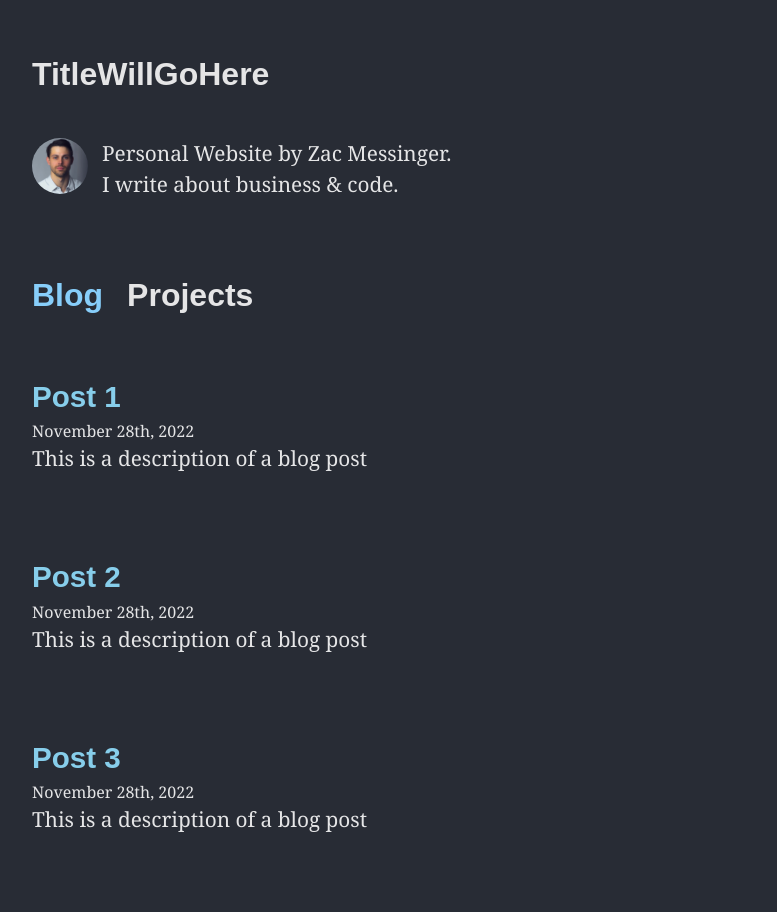
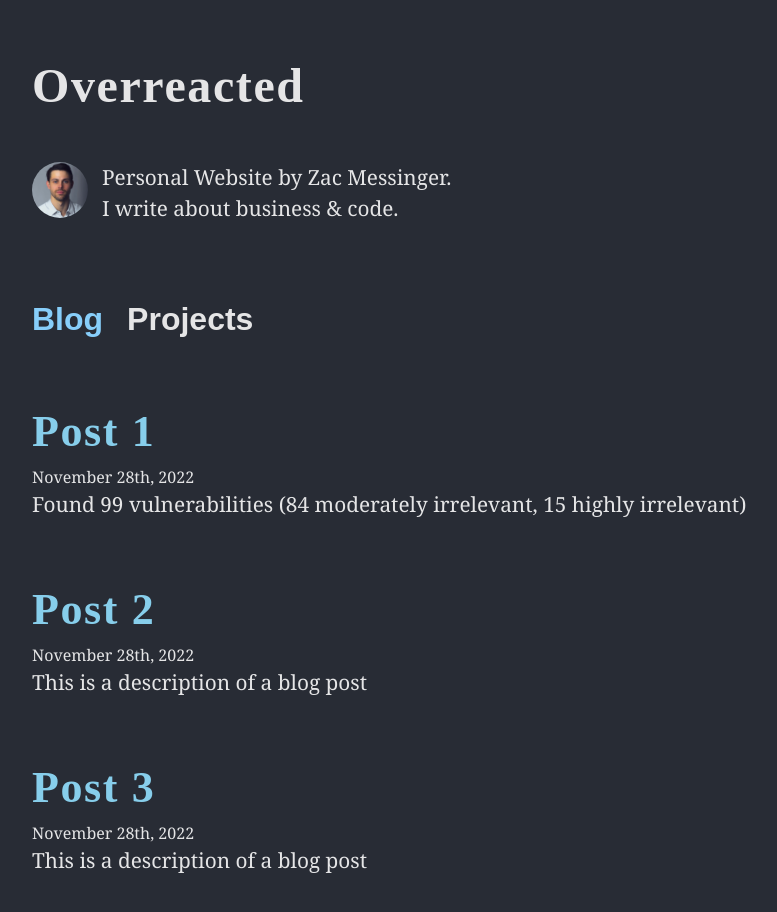
Before and after one commit to zmess24/personal-blog, a Gatsby site: page / in a window 1280 px wide. Shown: the whole page, without its empty margins (168-945 px from the left). Built offline with nearby package versions, Linux system fonts and the light colour scheme; Gatsby itself is replaced by a stand-in of ours.

Commit message:
implemented google fonts

```diff
--- a/gatsby-config.ts
+++ b/gatsby-config.ts
@@ -1,35 +1,52 @@
-import type { GatsbyConfig } from "gatsby";
+import type { GatsbyConfig } from 'gatsby';
 
 const config: GatsbyConfig = {
 	siteMetadata: {
 		title: `Zac Messinger Blog`,
-		siteUrl: `https://www.yourdomain.tld`,
+		siteUrl: `https://www.yourdomain.tld`
 	},
 	// More easily incorporate content into your pages through automatic TypeScript type generation and better GraphQL IntelliSense.
 	// If you use VSCode you can also use the GraphQL plugin
 	// Learn more at: https://gatsby.dev/graphql-typegen
 	graphqlTypegen: true,
 	plugins: [
-		"gatsby-plugin-netlify-cms",
+		'gatsby-plugin-netlify-cms',
 		{
-			resolve: "gatsby-plugin-google-analytics",
+			resolve: 'gatsby-plugin-google-analytics',
 			options: {
-				trackingId: "1235",
+				trackingId: '1235'
+			}
+		},
+		'gatsby-plugin-image',
+		'gatsby-plugin-sitemap',
+		'gatsby-plugin-sharp',
+		'gatsby-transformer-sharp',
+		{
+			resolve: 'gatsby-source-filesystem',
+			options: {
+				name: 'images',
+				path: './src/images/'
 			},
+			__key: 'images'
 		},
-		"gatsby-plugin-image",
-		"gatsby-plugin-sitemap",
-		"gatsby-plugin-sharp",
-		"gatsby-transformer-sharp",
 		{
-			resolve: "gatsby-source-filesystem",
+			resolve: `gatsby-omni-font-loader`,
 			options: {
-				name: "images",
-				path: "./src/images/",
-			},
-			__key: "images",
-		},
-	],
+				enableListener: true,
+				preconnect: [
+					`https://fonts.googleapis.com`,
+					`https://fonts.gstatic.com`
+				],
+				web: [
+					{
+						name: `Londrina Solid`,
+						file: `https://fonts.googleapis.com/css2?family=Londrina+Solid:wght@400&display=swap`
+						// file: `https://fonts.googleapis.com/css2?family=Londrina+Solid:wght@400;900&display=swap"`
+					}
+				]
+			}
+		}
+	]
 };
 
 export default config;
--- a/package.json
+++ b/package.json
@@ -17,6 +17,7 @@
   },
   "dependencies": {
     "gatsby": "^5.2.0",
+    "gatsby-omni-font-loader": "^2.0.2",
     "gatsby-plugin-google-analytics": "^5.2.0",
     "gatsby-plugin-image": "^3.2.0",
     "gatsby-plugin-netlify-cms": "^7.2.0",
@@ -26,7 +27,8 @@
     "gatsby-transformer-sharp": "^5.2.0",
     "netlify-cms-app": "^2.15.72",
     "react": "^18.2.0",
-    "react-dom": "^18.2.0"
+    "react-dom": "^18.2.0",
+    "react-helmet": "^6.1.0"
   },
   "devDependencies": {
     "@types/node": "^18.11.9",
--- a/src/components/BlogList/index.css
+++ b/src/components/BlogList/index.css
@@ -1,11 +1,10 @@
 h3 {
 	margin-left: 0;
 	margin-right: 0;
-	margin-top: 3.5rem;
+	margin-top: 2rem;
 	margin-bottom: 0;
-	font-size: 1.85rem;
+	font-size: 2.75rem;
 	color: skyblue;
-	font-family: Montserrat, sans-serif;
 }
 
 small {
--- a/src/components/BlogList/index.tsx
+++ b/src/components/BlogList/index.tsx
@@ -21,7 +21,7 @@ const BlogList: React.FC<BlostListProps> = ({ posts }) => {
 				{posts.map((post, index) => {
 					return (
 						<article key={index} className="article">
-							<h3 className="title">{post.title}</h3>
+							<h3 className="title-font">{post.title}</h3>
 							<small className="date">{post.date}</small>
 							<p className="">{post.description}</p>
 						</article>
--- a/src/components/Header/index.css
+++ b/src/components/Header/index.css
@@ -6,8 +6,7 @@ header {
 
 header h1 {
 	margin-bottom: 2.5rem;
-	font-family: 'Montserrat', sans-serif;
-	font-size: 2rem;
+	font-size: 3rem;
 	margin-top: 0;
 }
 
--- a/src/components/Header/index.tsx
+++ b/src/components/Header/index.tsx
@@ -5,7 +5,7 @@ import './index.css';
 const Header: React.FC = () => {
 	return (
 		<header>
-			<h1>TitleWillGoHere</h1>
+			<h1 className="title-font">Overreacted</h1>
 			<aside id="bio-description">
 				<StaticImage src="../../images/zdm.png" alt="Zac Messinger" />
 				<p>
--- a/src/components/Menu/index.css
+++ b/src/components/Menu/index.css
@@ -1,3 +1,7 @@
+#nav {
+	margin-bottom: 3.5rem;
+}
+
 #nav ul {
 	flex-direction: row;
 	display: flex;
--- a/src/data/test-blog-data.tsx
+++ b/src/data/test-blog-data.tsx
@@ -1,7 +1,8 @@
 const blogPosts = [
 	{
 		title: 'Post 1',
-		description: 'This is a description of a blog post',
+		description:
+			'Found 99 vulnerabilities (84 moderately irrelevant, 15 highly irrelevant)',
 		date: 'November 28th, 2022',
 		tags: ['business', 'coding']
 	},
--- a/src/pages/global.css
+++ b/src/pages/global.css
@@ -18,3 +18,8 @@ p {
 	margin-top: 0;
 	height: 56px;
 }
+
+.title-font {
+	font-family: 'Londrina Solid';
+	letter-spacing: 0.1rem;
+}
```
Also changed, not shown: 1 other file.
